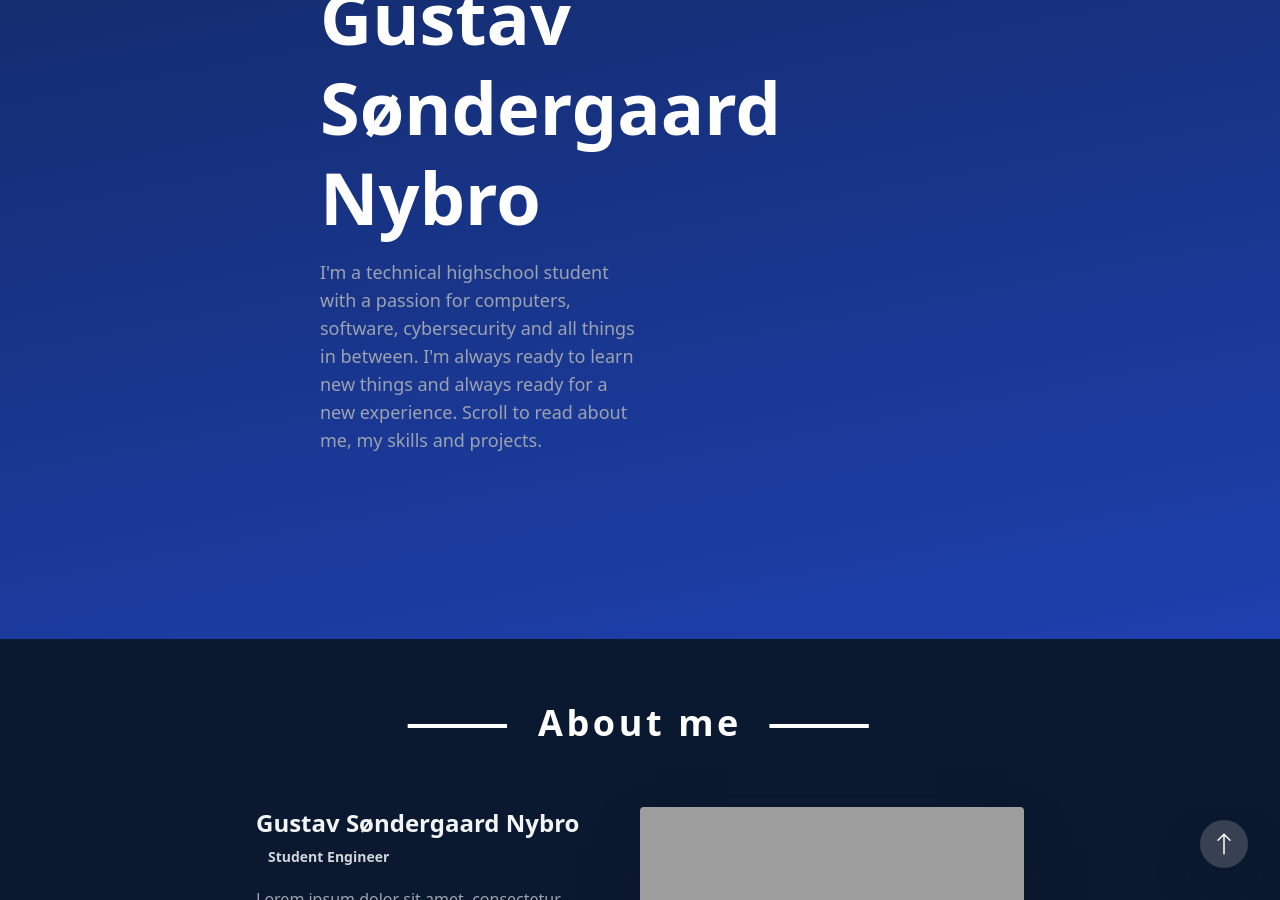
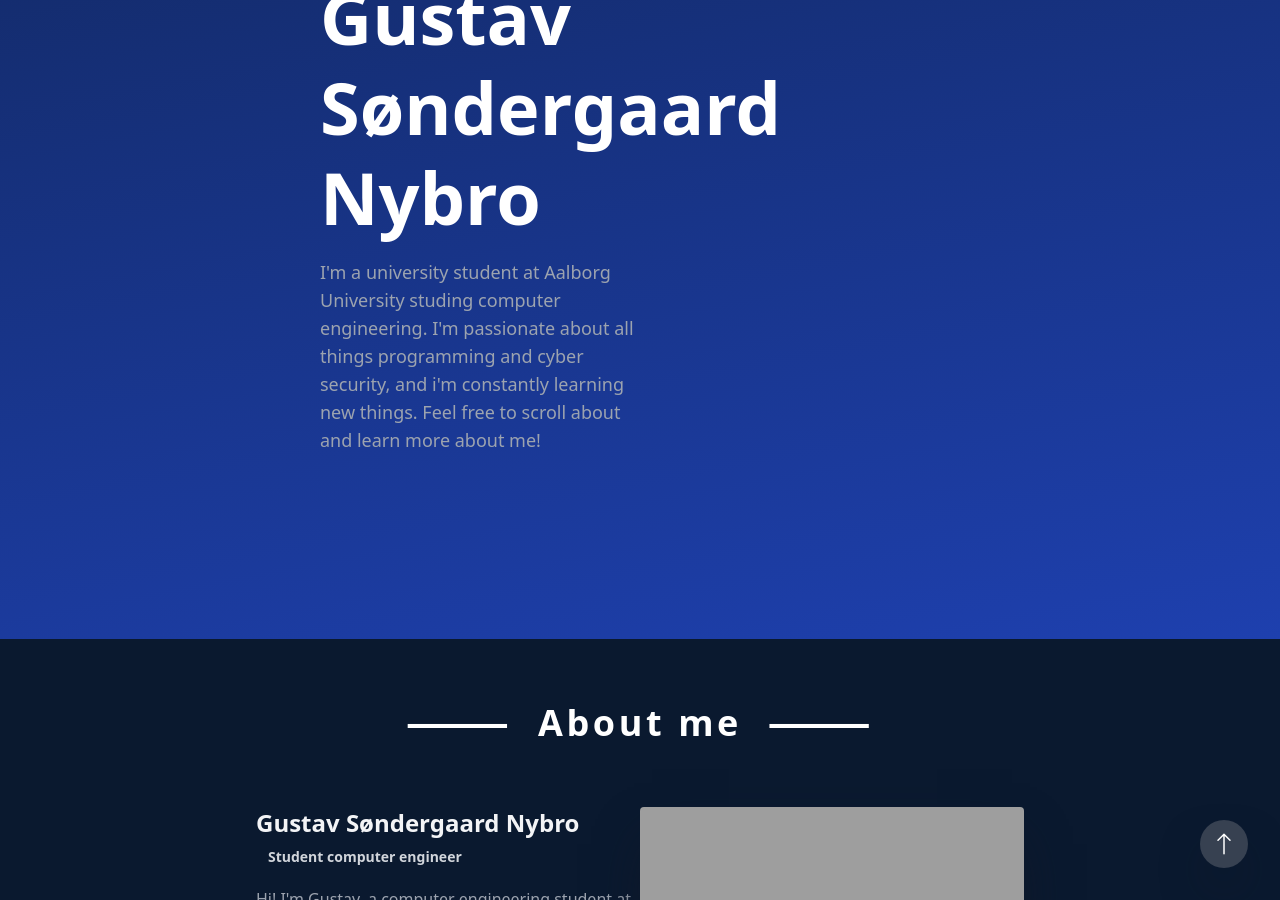
Before and after one commit to Gustav2/gustavnybro.com, a Jekyll site: the page built from index.markdown, in a window 1280 px wide and 900 px high, scrolled down 261 px. Built offline with Jekyll 4.4.1, drawn with Linux system fonts in a browser that asks for light colours; nearby versions of some CDN libraries; some web fonts are replaced; some of the changed text lies outside the part shown; grey boxes are pictures that could not be loaded.

Commit message:
Changed frontpage to be more current

```diff
--- a/_layouts/home.html
+++ b/_layouts/home.html
@@ -40,9 +40,9 @@ layout: default
     <div class="w-1/2 h-fit mx-auto my-auto text-left absolute inset-0 ">
         <h3 class="text-xl mb-5 ml-10 font-light tracking-widest">Hi! My name is</h3>
         <h1 class="text-7xl text-poppins text-left font-black leading-tight">Gustav <br> Søndergaard Nybro</h1>
-        <h2 class="text-gray-400 pt-4 text-lg w-1/2">I'm a technical highschool student with a passion for computers,
-            software, cybersecurity and all things in between. I'm always ready to learn new things and always ready for
-            a new experience. Scroll to read about me, my skills and projects. </h2>
+        <h2 class="text-gray-400 pt-4 text-lg w-1/2">I'm a university student at Aalborg University studing computer engineering.
+            I'm passionate about all things programming and cyber security, and i'm constantly learning new things. Feel free to scroll about and learn more about me!</h2>
+        </h2>
     </div>
 
     <!-- Jumping arrow  -->
@@ -68,10 +68,9 @@ layout: default
 
         <div class="text-gray-400 font-extralight">
             <h2 class="font-bold text-2xl text-gray-100 mb-2">Gustav Søndergaard Nybro</h2>
-            <h3 class="font-semibold text-sm text-gray-300 mb-5 pl-3">Student Engineer</h3>
+            <h3 class="font-semibold text-sm text-gray-300 mb-5 pl-3">Student computer engineer</h3>
             <p>
-                Lorem ipsum dolor sit amet, consectetur adipiscing elit. Cras volutpat sapien in imperdiet luctus. Nunc
-                vitae dapibus quam. Duis pellentesque diam in lectus maximus, quis ullamcorper diam euismod.
+                Hi! I'm Gustav, a computer engineering student at Aalborg University.
             </p>
             <br>
             <p>
```
